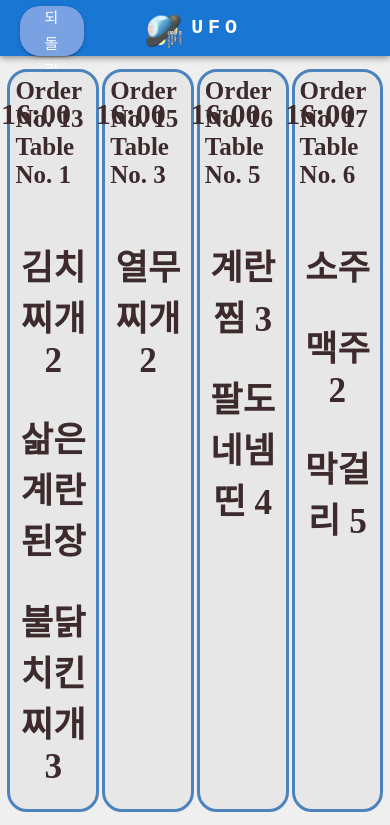
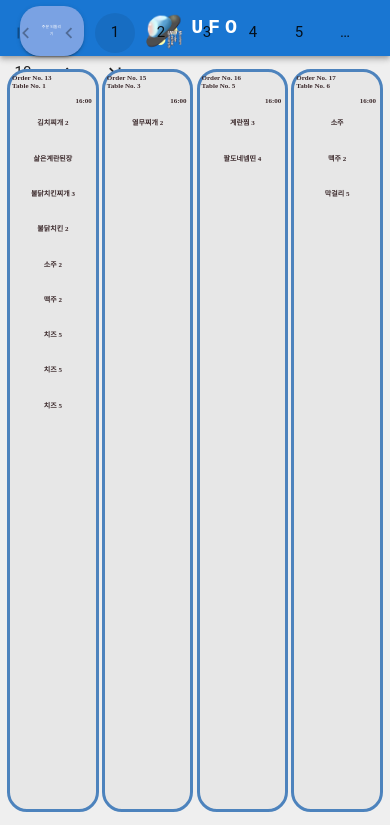
Before and after one commit to UFO-System/ufo-front, a React (Vite) app: page /KitchenPage in a window 390 px wide. Shown: the top 825 px of the page. Built offline with nearby package versions, Linux system fonts and the light colour scheme.

Commit message:
Modify: 반응형으로 변경 Add: 페이지네이션 추가

```diff
--- a/src/components/Mobile/Kitchen/Header.jsx
+++ b/src/components/Mobile/Kitchen/Header.jsx
@@ -1,12 +1,12 @@
 import React from "react";
+import { Button, Pagination, Stack } from "@mui/material";
 import "./css/KitchenPage.css";
-import { Box } from "@mui/material";
-import { Button } from "@mui/material";
 
 const Header = () => {
   return (
     <div>
       <Button
+        className="headerButton"
         variant="contained"
         size="large"
         sx={{
@@ -14,21 +14,31 @@ const Header = () => {
           top: "0.7vh",
           left: "5vw",
           width: "15vw",
+          fontSize: "1vw",
           height: "50px",
           borderRadius: 5,
+          backgroundColor: "#7AA2E3",
           "&:hover": {
             backgroundColor: "#4285f4",
           },
-          "&:not(:hover)": {
-            backgroundColor: "#7AA2E3",
-            transition: "background-color 0.5s",
-          },
+          transition: "background-color 0.5s",
         }}
       >
-        {" "}
         주문 되돌리기
       </Button>
+      <Pagination
+      showFirstButton
+      showLastButton
+      count={10}
+      size="large"
+      sx={{
+        position: "absolute",
+        top: "1.5vh",
+        right: "5vw",
+        color: "white"
+        }}/>
     </div>
+
   );
 };
 
--- a/src/components/Mobile/Kitchen/OrderBoard.jsx
+++ b/src/components/Mobile/Kitchen/OrderBoard.jsx
@@ -1,19 +1,15 @@
 import React from "react";
+import { Box } from "@mui/material";
 import "./css/KitchenPage.css";
-import { Box } from "@mui/material";
 
 const OrderBoard = ({ tableNo, values }) => {
-  const menuNameLength = (menuName) => {
-    if (menuName.length >= 6) {
-      return <>{menuName.substring(0, 6)}</>;
-    } else {
-      return menuName;
-    }
-  };
+  const menuNameLength = (menuName) => (menuName.length > 6 ? menuName.substring(0, 6) : menuName);
 
   return (
     <Box
+      className="orderBoardBox"
       sx={{
+        top: "-1vh",
         color: "#3c2a2c",
         position: "relative",
         border: "3px solid #4D83BD",
@@ -21,18 +17,13 @@ const OrderBoard = ({ tableNo, values }) => {
         height: "88vh",
         borderRadius: 5,
         display: "inline-block",
-        top: "-1vh",
-        left: `1.5vw`,
         margin: "0.4%",
         boxSizing: "border-box",
+        backgroundColor: "#E7E7E7",
+        transition: "background-color 0.5s",
         "&:hover": {
           backgroundColor: "#8A7E72",
-          transition: "0.5s",
           cursor: "pointer",
-        },
-        "&:not(:hover)": {
-          backgroundColor: "#E7E7E7",
-          transition: "background-color 0.5s",
         },
       }}
     >
@@ -41,11 +32,11 @@ const OrderBoard = ({ tableNo, values }) => {
           style={{
             display: "flex",
             justifyContent: "space-between",
-            fontSize: "25px",
+            fontSize: "1.8vw",
             width: "100%",
-            padding: "5px",
+            padding: "0.5vw",
             fontWeight: "bolder",
-            marginBottom: "10px",
+            marginBottom: "1vh",
             position: "relative",
           }}
         >
@@ -54,14 +45,14 @@ const OrderBoard = ({ tableNo, values }) => {
             <br />
             <span>Table No. {tableNo}</span>
           </div>
-          <span style={{ position: "absolute", top: "25px", right: "35px", fontSize: "30px"}}>
+          <span style={{ position: "absolute", top: "3vh", right: "2vw", fontSize: "1.8vw" }}>
             16:00
           </span>
         </div>
-        <div style={{ padding: "5px" }}>
+        <div>
           {values.map((order, index) => (
-            <div className="tableDiv" key={index} style={{ margin: "30px auto" }}>
-              {menuNameLength(order.menu_name)} {order.order_cnt === 1 ? "" : order.order_cnt}
+            <div className="tableDiv" key={index} style={{ marginTop: "3vh" }}>
+              {menuNameLength(order.menu_name)} {order.order_cnt > 1 ? order.order_cnt : ""}
             </div>
           ))}
         </div>
--- a/src/components/Mobile/Kitchen/css/KitchenPage.css
+++ b/src/components/Mobile/Kitchen/css/KitchenPage.css
@@ -3,20 +3,23 @@ body {
   padding: 0;
   background-color: #efefef;
 }
+
 .kitchenDiv {
   width: 100%;
   height: 100%;
   color: #3c2a2c;
 }
+
 .tableDiv {
   font-family: "고딕체";
-  border: 1px solid #3c2a2c;
+  border: none;
   text-align: center;
-  border: none;
-  font-size: 2.2rem;
+  font-size: 1.8vw;
   font-weight: bolder;
 }
+
 .kitchenBody {
   display: flex;
   flex-wrap: wrap;
+  justify-content: center; /* Center the content for larger screens */
 }
--- a/src/components/Mobile/Kitchen/data.json
+++ b/src/components/Mobile/Kitchen/data.json
@@ -28,6 +28,16 @@
     {
       "menu_name": "맥주",
       "order_cnt": 2,
+      "order_id" : 13
+    },
+    {
+      "menu_name": "치즈",
+      "order_cnt": 5,
+      "order_id" : 13
+    },
+    {
+      "menu_name": "치즈",
+      "order_cnt": 5,
       "order_id" : 13
     },
     {
```
